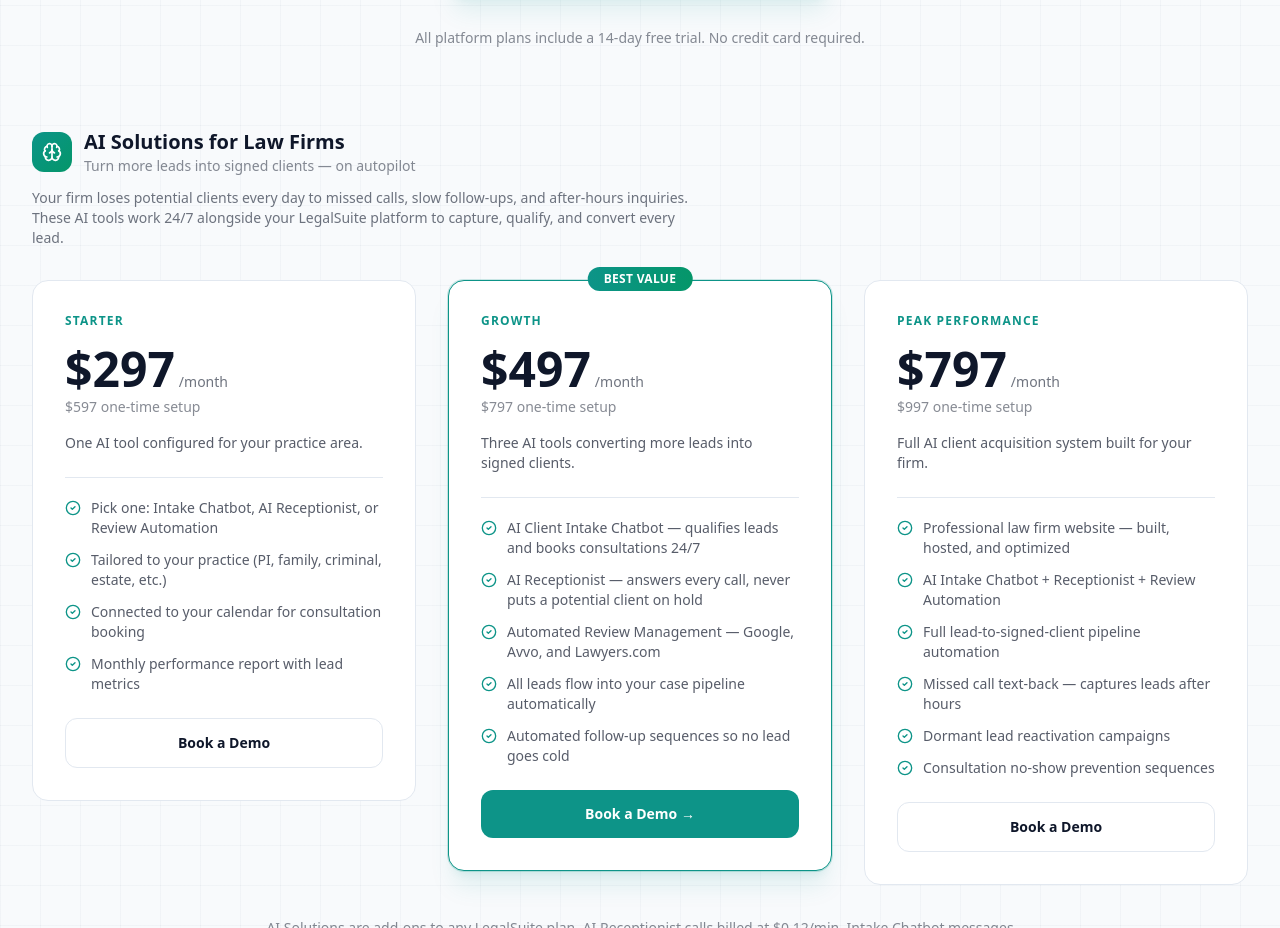
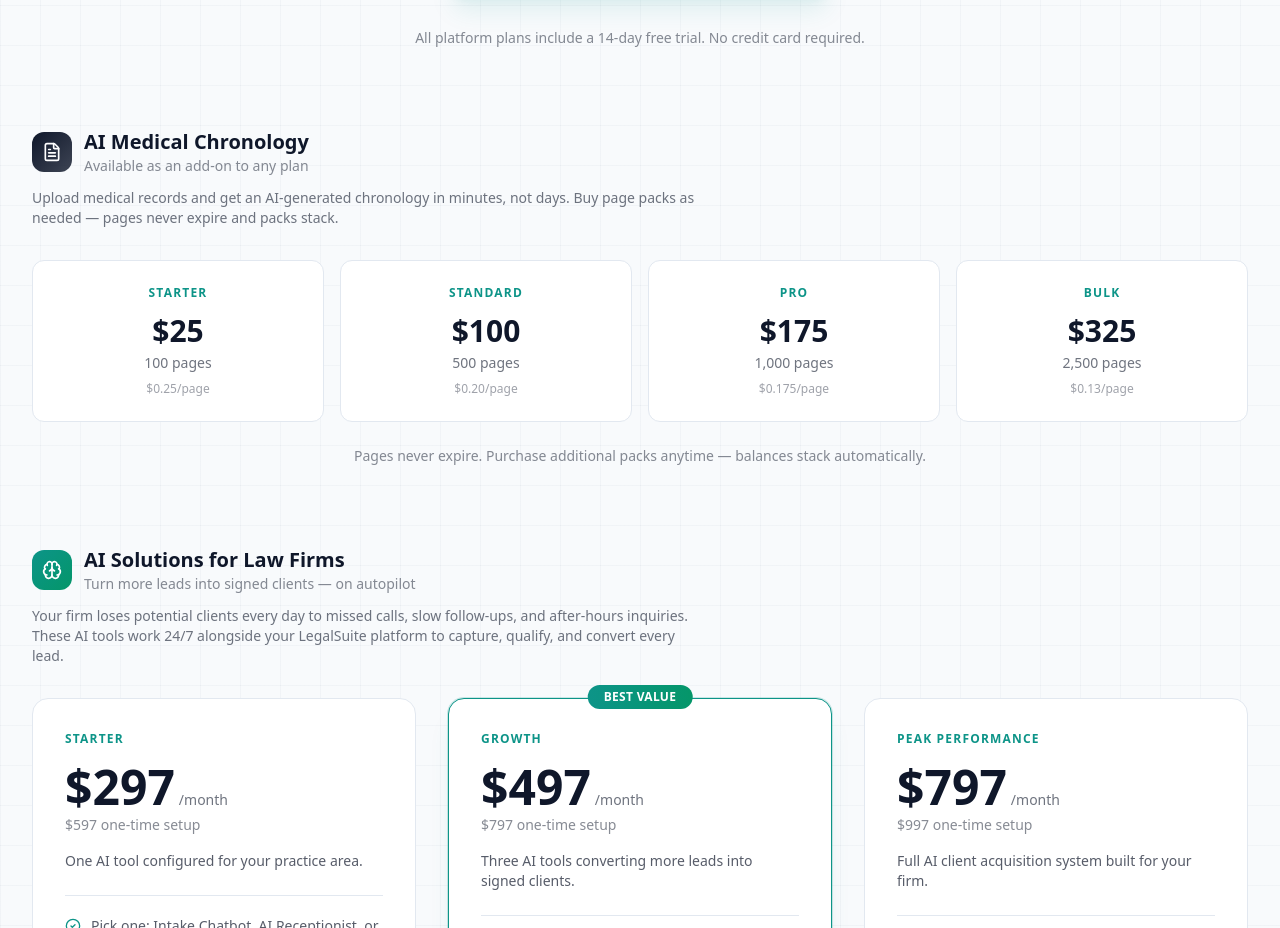
Before and after one commit to wyliestevens/legalsuite-landing, a Next.js app: page / in a window 1280 px wide. Shown: the part 5520-6448 px from the top of the page. Built offline with nearby package versions, Linux system fonts and the light colour scheme.

Commit message:
Add AI Medical Chronology page pack pricing section
Co-Authored-By: Claude Opus 4.6 <noreply@anthropic.com>

```diff
--- a/src/app/page.tsx
+++ b/src/app/page.tsx
@@ -934,6 +934,59 @@ function Pricing() {
           All platform plans include a 14-day free trial. No credit card required.
         </motion.p>
 
+        {/* ── AI Medical Chronology Page Packs ── */}
+        <motion.div
+          initial={{ opacity: 0, y: 10 }}
+          whileInView={{ opacity: 1, y: 0 }}
+          viewport={{ once: true }}
+          className="mt-20 mb-6"
+        >
+          <div className="flex items-center gap-3 mb-2">
+            <div className="h-10 w-10 rounded-xl bg-gradient-to-br from-navy-dark to-navy-dark/80 flex items-center justify-center">
+              <FileText className="h-5 w-5 text-white" />
+            </div>
+            <div>
+              <h3 className="text-xl font-bold text-navy-dark">AI Medical Chronology</h3>
+              <p className="text-sm text-navy-dark/50">Available as an add-on to any plan</p>
+            </div>
+          </div>
+          <p className="text-sm text-navy-dark/60 max-w-2xl mt-3">
+            Upload medical records and get an AI-generated chronology in minutes, not days. Buy page packs as needed — pages never expire and packs stack.
+          </p>
+        </motion.div>
+
+        <div className="grid grid-cols-2 md:grid-cols-4 gap-4 mt-8">
+          {[
+            { name: "Starter", pages: 100, price: 25, perPage: "0.25" },
+            { name: "Standard", pages: 500, price: 100, perPage: "0.20" },
+            { name: "Pro", pages: "1,000", price: 175, perPage: "0.175" },
+            { name: "Bulk", pages: "2,500", price: 325, perPage: "0.13" },
+          ].map((pack, i) => (
+            <motion.div
+              key={pack.name}
+              initial={{ opacity: 0, y: 20 }}
+              whileInView={{ opacity: 1, y: 0 }}
+              viewport={{ once: true }}
+              transition={{ delay: i * 0.08 }}
+              className="bg-white rounded-xl border border-gray-border p-6 text-center"
+            >
+              <p className="text-xs font-bold uppercase tracking-widest text-teal">{pack.name}</p>
+              <p className="text-3xl font-extrabold text-navy-dark mt-3">${pack.price}</p>
+              <p className="text-sm text-navy-dark/60 mt-1">{pack.pages} pages</p>
+              <p className="text-xs text-navy-dark/40 mt-2">${pack.perPage}/page</p>
+            </motion.div>
+          ))}
+        </div>
+
+        <motion.p
+          initial={{ opacity: 0, y: 10 }}
+          whileInView={{ opacity: 1, y: 0 }}
+          viewport={{ once: true }}
+          className="mt-6 text-center text-sm text-navy-dark/50 max-w-2xl mx-auto"
+        >
+          Pages never expire. Purchase additional packs anytime — balances stack automatically.
+        </motion.p>
+
         {/* ── AI Solutions Add-Ons ── */}
         <motion.div
           initial={{ opacity: 0, y: 10 }}
```
